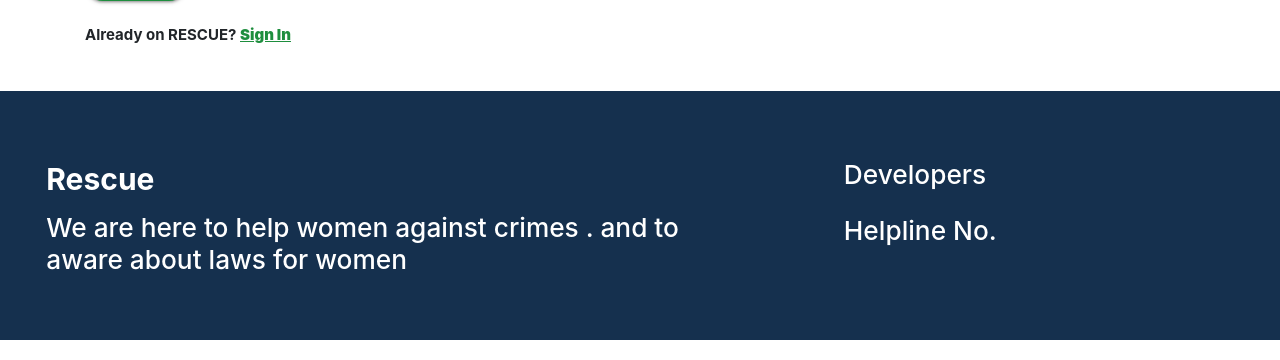
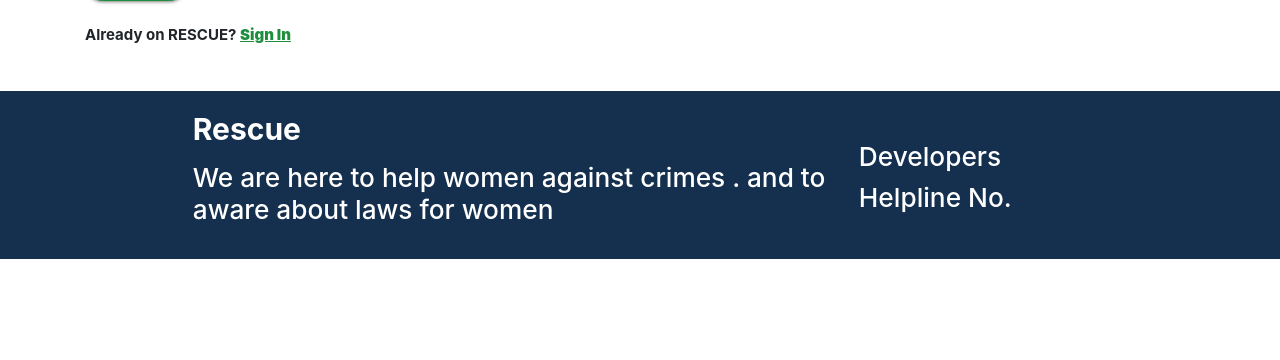
Before and after one commit to swapnilsparsh/Rescue, a Django app: page /register/ in a window 1280 px wide. Shown: the part 802-1162 px from the top of the page. After the commit the page ends 1061 px from the top, so only its background shows below. Run offline with Django 3.2, Linux system fonts and the light colour scheme; some libraries are stand-ins or nearby versions.

Commit message:
changes done

```diff
--- a/main_app/templates/main_app/common.html
+++ b/main_app/templates/main_app/common.html
@@ -100,7 +100,7 @@
 
        <footer class="page-footer" style="background-color:rgb(21,48,78);">
       <div class="row">
-        <div class="col l6 s12" style="margin:50px;">
+        <div class="col l6 s12" style="margin-left:15%;">
           <h2 class="white-text"><b>Rescue</b></h2>
           <p class="white-text text-lighten-4">
           <h3>We are here to help women against crimes . and to aware about laws for women</h3>
@@ -108,10 +108,10 @@
         </div>
         <div class="row" style="margin-right:20%">
           <ul class="col" style="margin-top:10%;">
-            <li style="margin:25px;"><a class="white-text " data-position="right" href="/developers">
+            <li style="margin:10px;"><a class="white-text " href="/developers">
                 <h3>Developers</h3>
               </a></li>
-               <li style="margin:25px;"><a class="white-text " data-position="right" href="/developers">
+               <li style="margin:10px;"><a class="white-text" href="/developers">
                 <h3>Helpline No.</h3>
               </a></li>
 
--- a/main_app/templates/main_app/home.html
+++ b/main_app/templates/main_app/home.html
@@ -167,7 +167,7 @@
 
  <footer class="page-footer" style="background-color:rgb(21,48,78);">
       <div class="row">
-        <div class="col l6 s12" style="margin:50px;">
+        <div class="col l6 s12" style="margin-left:15%;">
           <h2 class="white-text"><b>Rescue</b></h2>
           <p class="white-text text-lighten-4">
           <h3>We are here to help women against crimes . and to aware about laws for women</h3>
@@ -175,10 +175,10 @@
         </div>
         <div class="row" style="margin-right:20%">
           <ul class="col" style="margin-top:10%;">
-            <li style="margin:25px;"><a class="white-text " data-position="right" href="/developers">
+            <li style="margin:10px;"><a class="white-text " href="/developers">
                 <h3>Developers</h3>
               </a></li>
-               <li style="margin:25px;"><a class="white-text " data-position="right" href="/developers">
+               <li style="margin:10px;"><a class="white-text" href="/developers">
                 <h3>Helpline No.</h3>
               </a></li>
 
```
